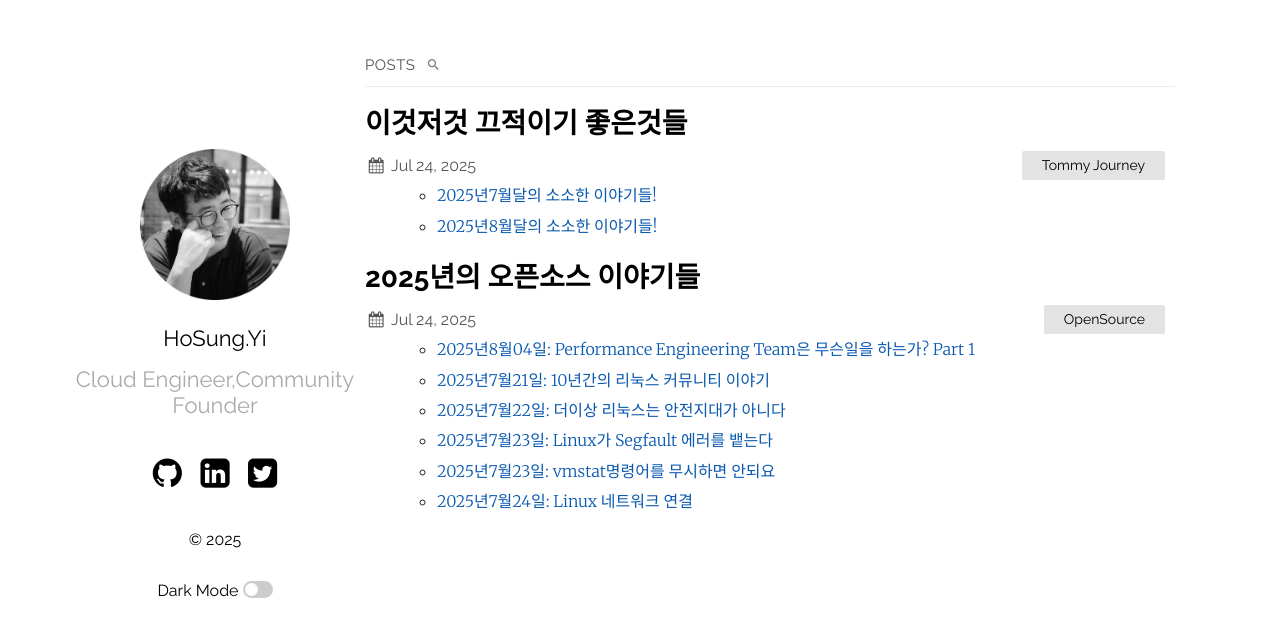
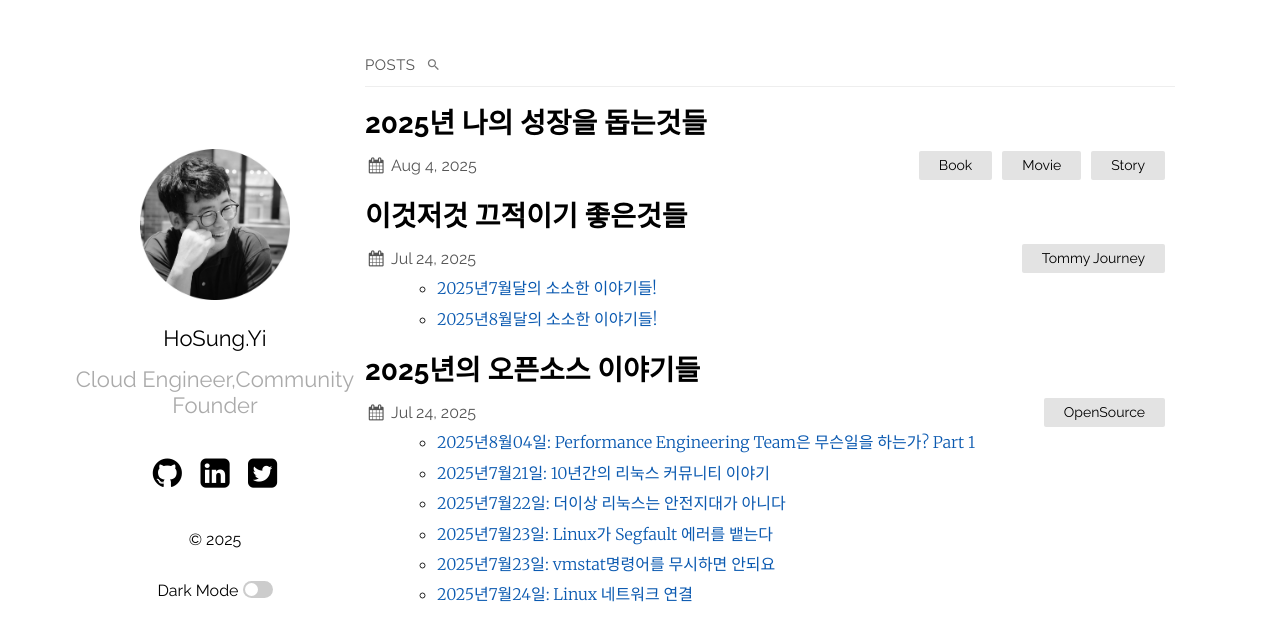
Before and after one commit to hslee77/hslee77.github.io, a Jekyll site: the page built from index.md, in a window 1280 px wide. Shown: the top 641 px of the page. Built offline with Jekyll 4.4.1, drawn with Linux system fonts in a browser that asks for light colours.

Commit message:
Aug Journey Update v2.3

```diff
--- /dev/null
+++ b/_posts/2025-08-05-growth.md
@@ -0,0 +1,6 @@
+---
+layout: post
+title:  "2025년 나의 성장을 돕는것들"
+date:   2025-08-05 01:20:36 +0900
+categories: [Book,Movie,Story]
+---
```
Also changed, not shown: wiki/memo/2025-08-03-Aug.md (+4 -0 lines).
